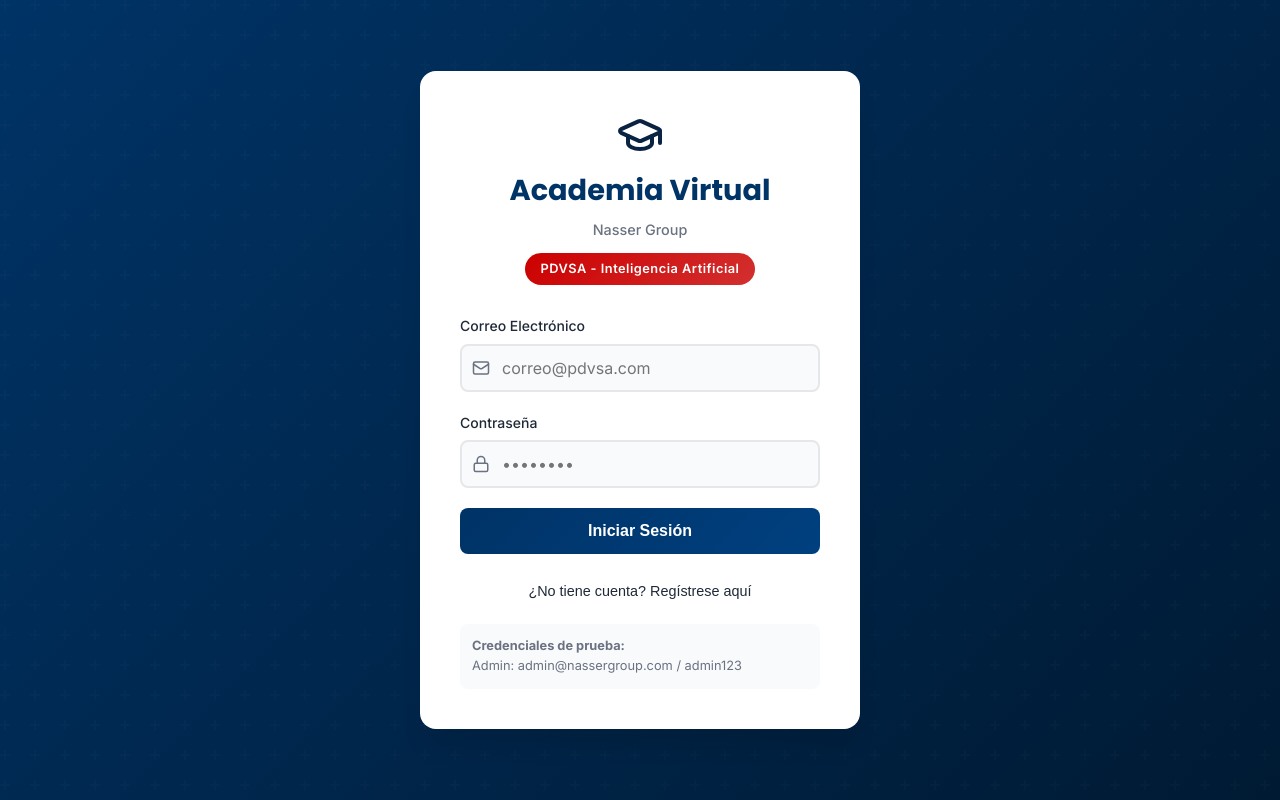
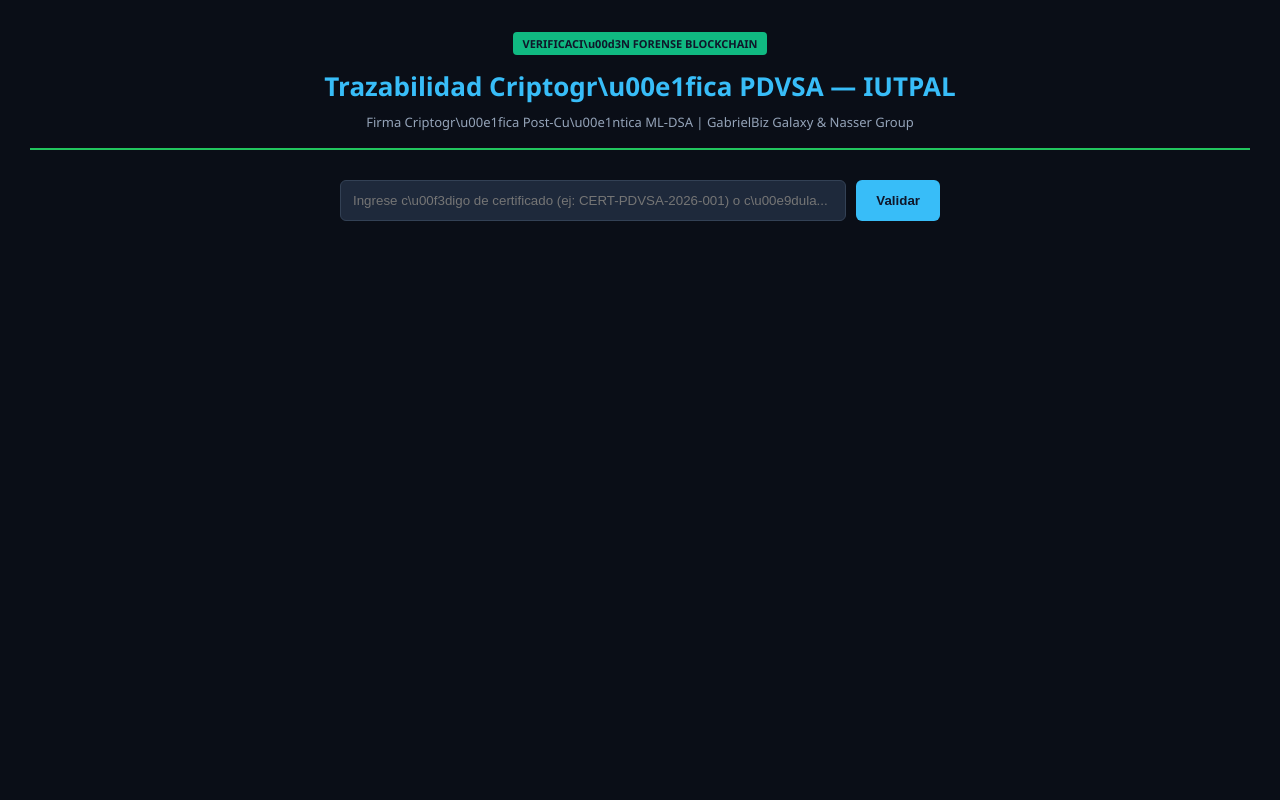
Before and after one commit to kellynchirino0-bot/academia-pdvsa, a React (Create React App) app in the folder frontend/: page /verificar-certificado in a window 1280 px wide. Before the commit this address led to /login. Built offline with nearby package versions, Linux system fonts and the light colour scheme.

Commit message:
feat: integrate executive decision-making framework and Jarvis master plan UI components

```diff
--- a/frontend/src/App.js
+++ b/frontend/src/App.js
@@ -27,6 +27,7 @@
 import GuionEstrategicoPDF from './components/GuionEstrategicoPDF';
 import PromptsPDVSA from './pages/PromptsPDVSA';
 import RecursosEnterprise from './pages/RecursosEnterprise';
+import VerificarCertificado from './pages/VerificarCertificado';
 import Layout from './components/Layout';
 import TrialCountdownBanner from './components/TrialCountdownBanner';
 import './styles/index.css';
@@ -124,6 +125,7 @@
           <Route path="/guion-pdf" element={<GuionEstrategicoPDF />} />
           <Route path="/prompts-pdvsa" element={<PromptsPDVSA />} />
           <Route path="/recursos-enterprise" element={<RecursosEnterprise />} />
+          <Route path="/verificar-certificado" element={<VerificarCertificado />} />
 
           {/* Rutas Admin */}
           <Route path="/usuarios" element={
--- /dev/null
+++ b/frontend/src/pages/VerificarCertificado.jsx
@@ -0,0 +1,82 @@
+import React, { useState } from 'react';
+import API from '../services/api';
+
+export const VerificarCertificado = () => {
+  const [codigo, setCodigo] = useState('');
+  const [resultado, setResultado] = useState(null);
+  const [cargando, setCargando] = useState(false);
+  const [error, setError] = useState(null);
+
+  const handleBuscar = async (e) => {
+    e.preventDefault();
+    if (!codigo.trim()) return;
+
+    setCargando(true);
+    setError(null);
+    setResultado(null);
+
+    try {
+      const { data } = await API.get(`/certificados/verificar?codigo=${encodeURIComponent(codigo)}`);
+      if (data.encontrado) {
+        setResultado(data.certificado);
+      }
+    } catch (err) {
+      setError('C\u00f3digo no registrado en la blockchain inmutable LagoChain ML-DSA.');
+    } finally {
+      setCargando(false);
+    }
+  };
+
+  return (
+    <div style={{ backgroundColor: '#0A0E17', color: '#E2E8F0', minHeight: '100vh', padding: '30px', fontFamily: "'Segoe UI', sans-serif" }}>
+      <div style={{ borderBottom: '2px solid #22C55E', paddingBottom: '15px', marginBottom: '30px', textAlign: 'center' }}>
+        <span style={{ backgroundColor: '#10B981', color: '#0F172A', fontSize: '11px', padding: '4px 10px', borderRadius: '4px', fontWeight: 'bold' }}>
+          VERIFICACI\u00d3N FORENSE BLOCKCHAIN
+        </span>
+        <h1 style={{ color: '#38BDF8', margin: '10px 0 5px 0', fontSize: '26px' }}>
+          Trazabilidad Criptogr\u00e1fica PDVSA — IUTPAL
+        </h1>
+        <p style={{ color: '#94A3B8', margin: 0, fontSize: '13px' }}>
+          Firma Criptogr\u00e1fica Post-Cu\u00e1ntica ML-DSA | GabrielBiz Galaxy & Nasser Group
+        </p>
+      </div>
+
+      <div style={{ maxWidth: '600px', margin: '0 auto 30px auto' }}>
+        <form onSubmit={handleBuscar} style={{ display: 'flex', gap: '10px' }}>
+          <input
+            type="text"
+            placeholder="Ingrese c\u00f3digo de certificado (ej: CERT-PDVSA-2026-001) o c\u00e9dula..."
+            value={codigo}
+            onChange={(e) => setCodigo(e.target.value)}
+            style={{ flex: 1, padding: '12px', borderRadius: '6px', border: '1px solid #334155', backgroundColor: '#1E293B', color: '#FFF' }}
+          />
+          <button type="submit" style={{ backgroundColor: '#38BDF8', color: '#0F172A', border: 'none', padding: '12px 20px', borderRadius: '6px', fontWeight: 'bold', cursor: 'pointer' }}>
+            {cargando ? 'Consultando...' : 'Validar'}
+          </button>
+        </form>
+      </div>
+
+      {error && (
+        <div style={{ maxWidth: '600px', margin: '0 auto', backgroundColor: 'rgba(239, 68, 68, 0.1)', border: '1px solid #EF4444', padding: '15px', borderRadius: '8px', color: '#EF4444', textAlign: 'center' }}>
+          {error}
+        </div>
+      )}
+
+      {resultado && (
+        <div style={{ maxWidth: '700px', margin: '0 auto', backgroundColor: '#1E293B', borderRadius: '12px', border: '2px solid #22C55E', padding: '25px' }}>
+          <h3 style={{ color: '#22C55E', margin: '0 0 10px 0' }}>CERTIFICADO AUT\u00c9NTICO</h3>
+          <h2 style={{ color: '#FFF', margin: '0 0 5px 0' }}>{resultado.estudiante}</h2>
+          <p style={{ color: '#94A3B8', fontSize: '14px', margin: '0 0 15px 0' }}>ID / C\u00e9dula: {resultado.cedula}</p>
+          <p style={{ color: '#CBD5E1', fontSize: '14px' }}><strong>Programa:</strong> {resultado.curso}</p>
+          <p style={{ color: '#CBD5E1', fontSize: '14px' }}><strong>Aval:</strong> {resultado.institucion}</p>
+          <div style={{ backgroundColor: '#090D16', padding: '10px', borderRadius: '6px', marginTop: '15px', borderLeft: '3px solid #38BDF8' }}>
+            <span style={{ fontSize: '10px', color: '#38BDF8', display: 'block' }}>HASH LAGOCHAIN ML-DSA (POST-CU\u00c1NTICO):</span>
+            <code style={{ fontSize: '11px', color: '#94A3B8', wordBreak: 'break-all' }}>{resultado.hashMLDSA}</code>
+          </div>
+        </div>
+      )}
+    </div>
+  );
+};
+
+export default VerificarCertificado;
--- /dev/null
+++ b/frontend/src/services/api.js
@@ -0,0 +1,31 @@
+import axios from 'axios';
+
+const API = axios.create({
+  baseURL: process.env.REACT_APP_API_URL || '/api',
+  headers: {
+    'Content-Type': 'application/json',
+  },
+});
+
+API.interceptors.request.use((config) => {
+  const token = localStorage.getItem('token');
+  if (token) {
+    config.headers.Authorization = `Bearer ${token}`;
+  }
+  return config;
+});
+
+API.interceptors.response.use(
+  (response) => response,
+  (error) => {
+    if (error.response && (error.response.status === 401 || error.response.status === 403)) {
+      localStorage.removeItem('token');
+      if (window.location.pathname !== '/login') {
+        window.location.href = '/login';
+      }
+    }
+    return Promise.reject(error);
+  }
+);
+
+export default API;
```
Also changed, not shown: 2 other files (tests, documents, lock files or other folders).
